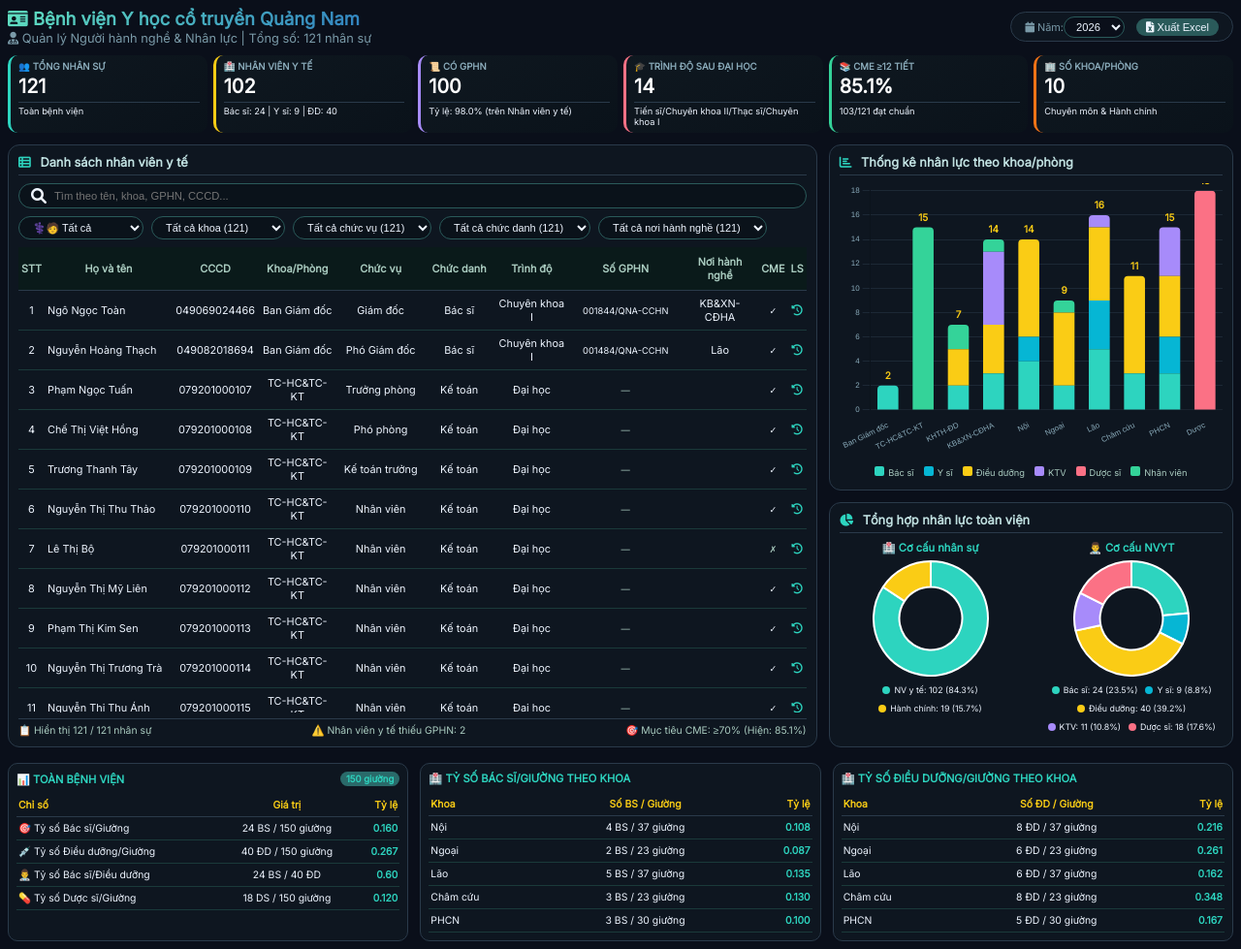
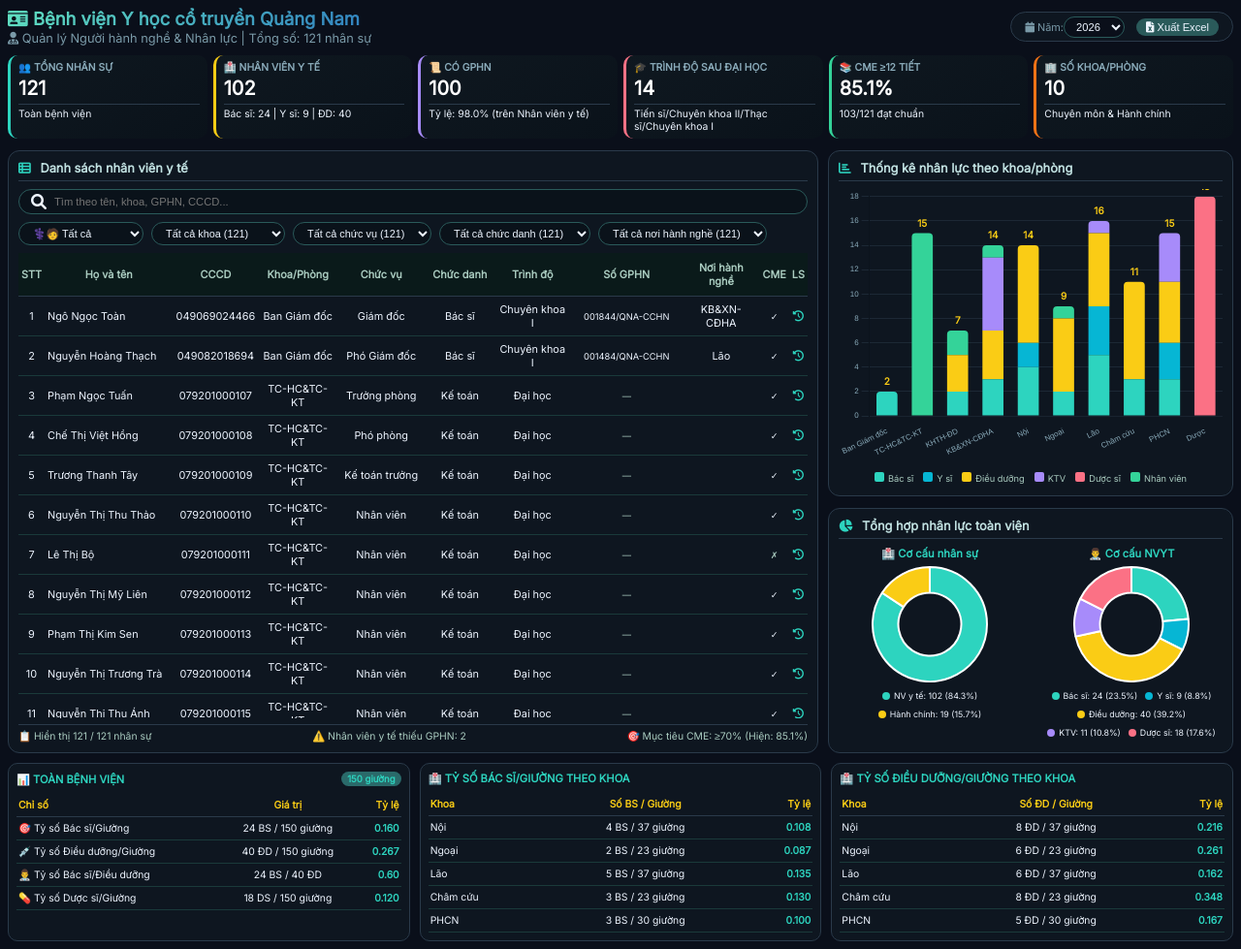
Before and after one commit to bvyhctquangnam/nhansu, a plain HTML site: page index.html in a window 1280 px wide. Shown: the whole page at 97% size. Drawn offline with nearby package versions, Linux system fonts and the light colour scheme.

Commit message:
Add files via upload

```diff
--- a/style.css
+++ b/style.css
@@ -19,11 +19,11 @@ body { background: #0a0f1a; font-family: 'Inter', sans-serif; padding: 8px; colo
 .kpi-card:nth-child(4) { border-left-color: #fb7185; }
 .kpi-card:nth-child(5) { border-left-color: #34d399; }
 .kpi-card:nth-child(6) { border-left-color: #f97316; }
-.kpi-title { font-size: 0.6rem; text-transform: uppercase; font-weight: 600; color: #8aabba; margin-bottom: 3px; }
+.kpi-title { font-size: 0.65rem; text-transform: uppercase; font-weight: 600; color: #8aabba; margin-bottom: 3px; }
 .kpi-value { font-size: 1.25rem; font-weight: 800; color: white; line-height: 1.2; }
-.kpi-compare { font-size: 0.58rem; margin-top: 4px; padding-top: 3px; border-top: 1px solid #2a3a4a; }
+.kpi-compare { font-size: 0.65rem; margin-top: 4px; padding-top: 3px; border-top: 1px solid #2a3a4a; }
 
-.two-columns { display: flex; gap: 12px; align-items: stretch; margin-bottom: 16px; }
+.two-columns { display: flex; gap: 10px; align-items: stretch; margin-bottom: 10px; }
 .left-column { flex: 5; min-width: 0; display: flex; flex-direction: column; }
 .right-column { flex: 2.5; min-width: 0; display: flex; flex-direction: column; gap: 12px; }
 .card { background: #0e1620; border-radius: 12px; padding: 10px; border: 1px solid #2a3a4a; flex: 1; display: flex; flex-direction: column; }
@@ -65,8 +65,8 @@ body { background: #0a0f1a; font-family: 'Inter', sans-serif; padding: 8px; colo
 .pie-legend span { display: flex; align-items: center; gap: 4px; }
 .legend-dot { width: 8px; height: 8px; border-radius: 50%; display: inline-block; }
 
-.indicators-section { margin-top: 16px; }
-.three-columns { display: grid; grid-template-columns: repeat(3, 1fr); gap: 12px; }
+.indicators-section { margin-top: 10px; }
+.three-columns { display: grid; grid-template-columns: repeat(3, 1fr); gap: 10px; }
 .indicator-card { background: #0e1620; border-radius: 10px; padding: 8px; border: 1px solid #2a3a4a; }
 .indicator-title { font-size: 0.7rem; font-weight: 600; color: #2dd4bf; margin-bottom: 8px; display: flex; justify-content: space-between; align-items: center; }
 .indicator-table { width: 100%; font-size: 0.65rem; border-collapse: collapse; }
```
